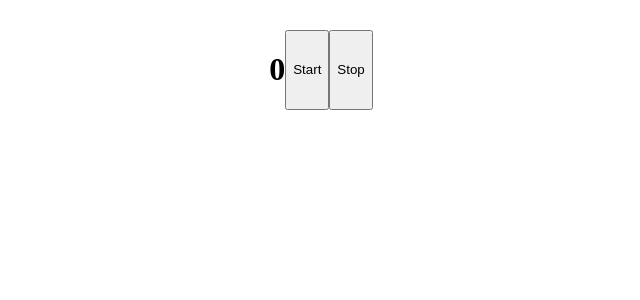
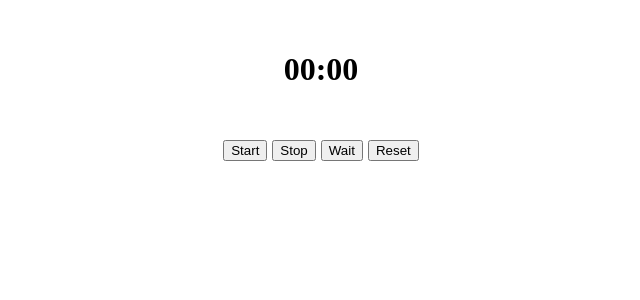
Before and after one commit to TRSKZK/timer-observables, a React (Create React App) app: page / in a window 1280 px wide. Shown: the top 300 px of the page, without its empty margins (319-959 px from the left). Built offline with nearby package versions, Linux system fonts and the light colour scheme.

Commit message:
minutes and seconds valid render

```diff
--- a/src/App.js
+++ b/src/App.js
@@ -1,18 +1,30 @@
 
 import React, {useState, useEffect} from 'react'
 import styled from 'styled-components'
-import { concat, interval, Subject } from 'rxjs';
+import { concat, interval, Subject, } from 'rxjs';
 
-import { startWith, scan, takeWhile} from 'rxjs/operators';
+import { startWith, scan, takeWhile, takeLast, takeUntil} from 'rxjs/operators';
+import { flatMap } from 'lodash';
 
 const Container = styled.div`
 display:flex;
 margin:30px;
 justify-content:center;
+align-items: center;
+flex-direction: column;
 
 `
+const ButtonsContainer = styled(Container)`
+flex-direction: row;
+gap:5px;
 
-const myInterval$ = interval(1000)
+`
+const pause = new Subject
+const start$ = new Subject
+const myInterval$ = interval(300).pipe(
+  startWith(0),
+  takeUntil(pause)
+)
 
 
 
@@ -20,26 +32,62 @@ const myInterval$ = interval(1000)
 
 function App() {
   let [sec, setSec] = useState(0)
+  let [min, setMin] =useState(0)
   let [start, setStart] = useState(false);
 
   useEffect(() => {
 
     if (start) {
       const sub = myInterval$.subscribe(setSec)
-      return ()=> sub.unsubscribe()
+      return () => sub.unsubscribe()
+
     }
+
   },[start])
 
-  const startEvent =()=> myInterval$.subscribe(setStart(true))
-  const stopEvent=()=> myInterval$.subscribe(setStart(false))
+  const startEvent = () => {
+    myInterval$.subscribe(setSec(0))
+    myInterval$.subscribe(setStart(true))
+  }
+
+  const stopEvent = () => {
+    myInterval$.subscribe(setSec(0))
+    myInterval$.subscribe(setStart(false))
+  }
+
+  const waitEvent = () => {
+    // const lastValue = sec
+    // myInterval$.subscribe(setStart(false))
+    // return lastValue
+    pause.next()
+  }
+
+  const resetEvent = () => {
+    myInterval$.subscribe(setSec(0))
+    setMin(0)
+
+ }
 
 
+  // if (sec === 60 ) {
+  //   const sub = myInterval$.subscribe(setSec(0))
+  //  sub.unsubscribe()
+  //   setMin(min+=1)
+  // }
 
   return (
     <Container>
-      <h1>{sec}</h1>
+      <h1>{min < 10 ? '0' + min : min}:{sec < 10 ? '0' + sec : sec}</h1>
+
+      <ButtonsContainer>
       <button onClick={startEvent}>Start</button>
       <button onClick={stopEvent}>Stop</button>
+      <button onDoubleClick={waitEvent}>Wait</button>
+      <button onClick={resetEvent}>Reset</button>
+
+
+      </ButtonsContainer>
+
     </Container>
   );
 }
```
